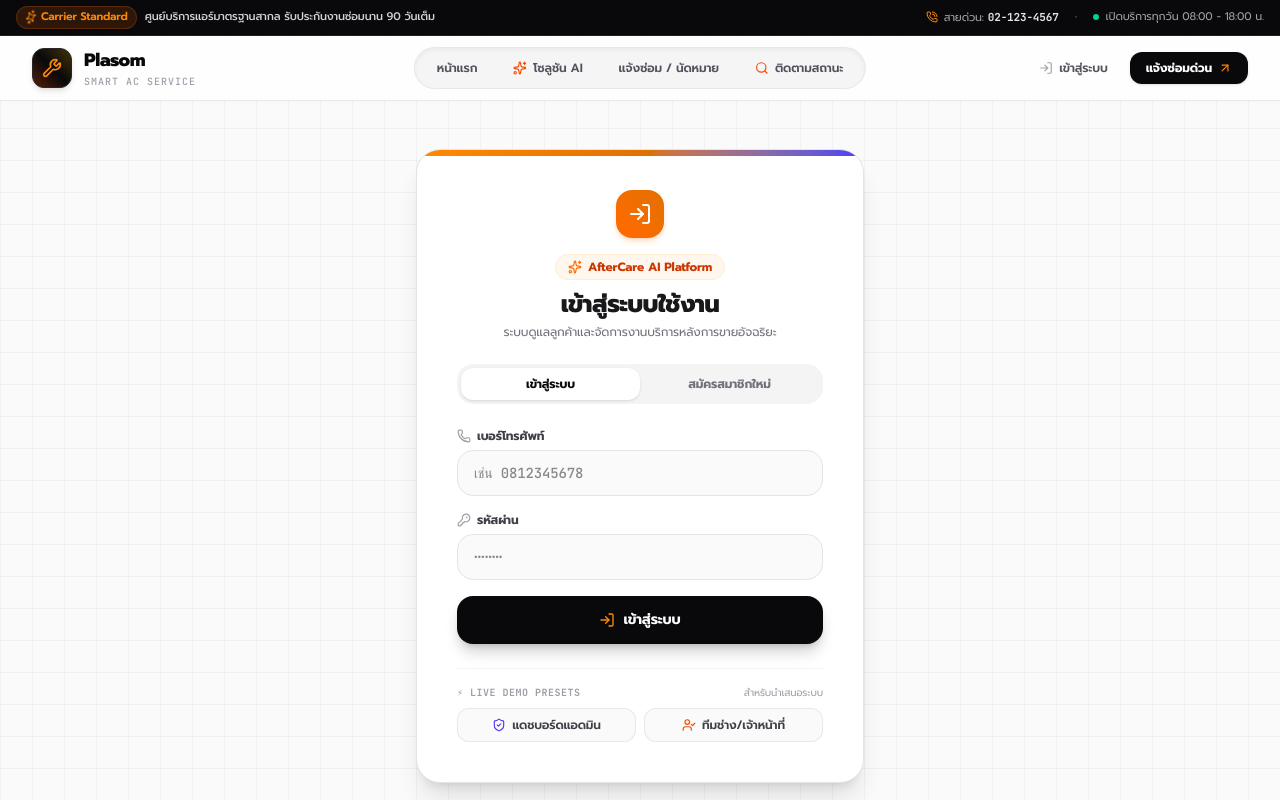
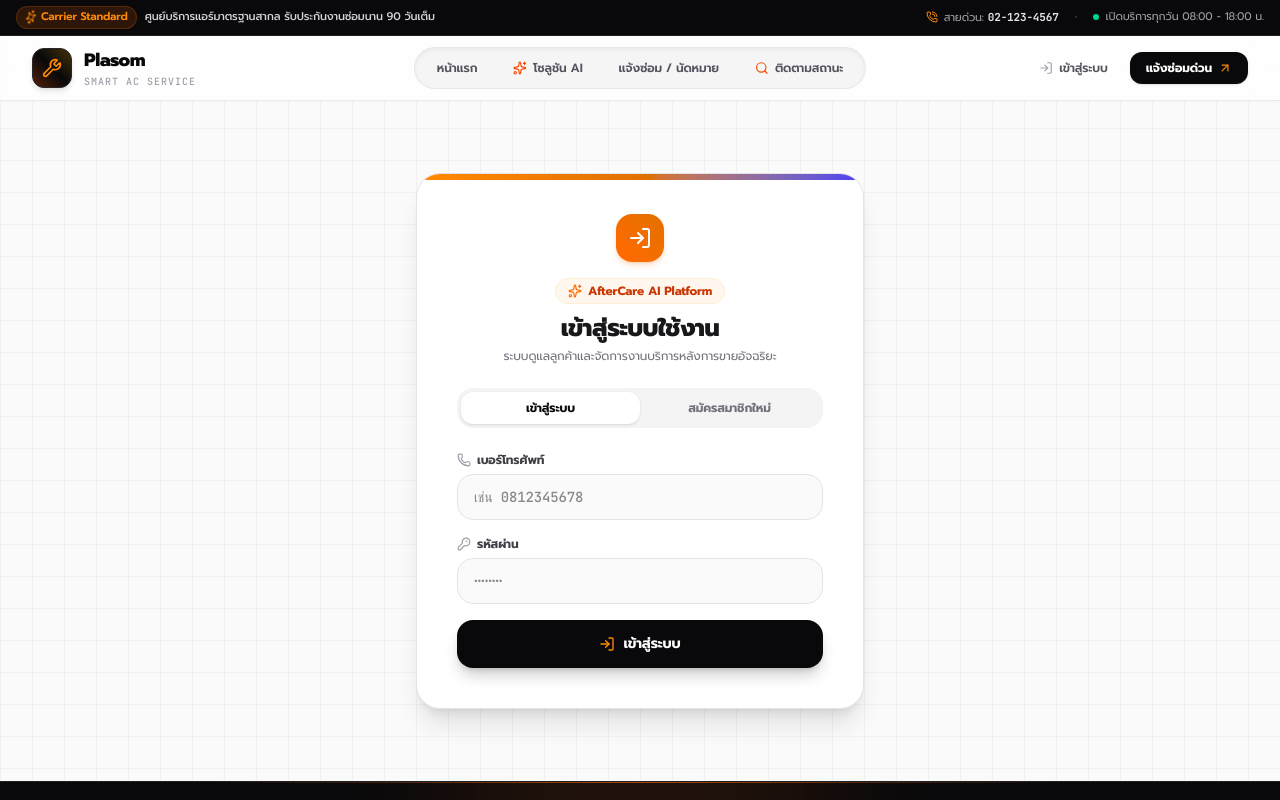
Before and after one commit to KitsadaDev/botnoi, a React (Vite) app in the folder client/: page /login in a window 1280 px wide. Shown: the top 800 px of the page. Built offline with nearby package versions, Linux system fonts and the light colour scheme.

Commit message:
Fix LoginPage แก้ UI

```diff
--- a/client/src/pages/LoginPage.tsx
+++ b/client/src/pages/LoginPage.tsx
@@ -247,34 +247,6 @@ export const LoginPage: React.FC = () => {
             )}
           </button>
         </form>
-
-        {/* Demo Simulator สำหรับเวลาพี่โมโนเปิดเดโมโชว์ลูกค้า */}
-        <div className="pt-4 border-t border-zinc-100 space-y-2">
-          <div className="flex items-center justify-between">
-            <span className="text-[10px] font-mono font-bold text-zinc-400 tracking-wider uppercase">
-              ⚡ LIVE DEMO PRESETS
-            </span>
-            <span className="text-[10px] text-zinc-400">สำหรับนำเสนอระบบ</span>
-          </div>
-          <div className="grid grid-cols-2 gap-2">
-            <button
-              type="button"
-              onClick={() => fillRole('admin')}
-              className="py-2 px-3 rounded-xl text-xs font-semibold bg-zinc-50 hover:bg-zinc-100 text-zinc-700 border border-zinc-200/80 transition flex items-center justify-center gap-1.5 cursor-pointer"
-            >
-              <ShieldCheck className="w-3.5 h-3.5 text-indigo-600" />
-              <span>แดชบอร์ดแอดมิน</span>
-            </button>
-            <button
-              type="button"
-              onClick={() => fillRole('staff')}
-              className="py-2 px-3 rounded-xl text-xs font-semibold bg-zinc-50 hover:bg-zinc-100 text-zinc-700 border border-zinc-200/80 transition flex items-center justify-center gap-1.5 cursor-pointer"
-            >
-              <UserCheck className="w-3.5 h-3.5 text-orange-600" />
-              <span>ทีมช่าง/เจ้าหน้าที่</span>
-            </button>
-          </div>
-        </div>
       </div>
     </div>
   )
```
Also changed, not shown: 2 other files (tests, documents, lock files or other folders).
